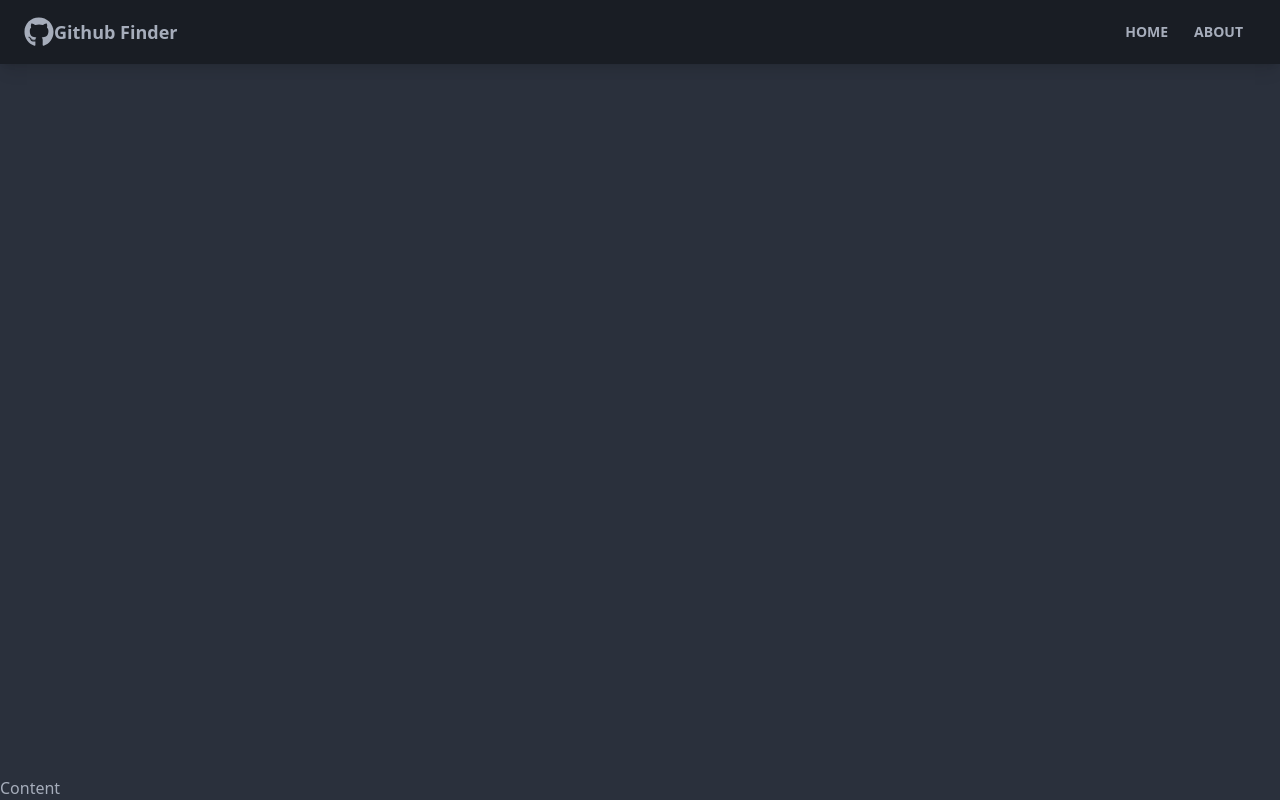
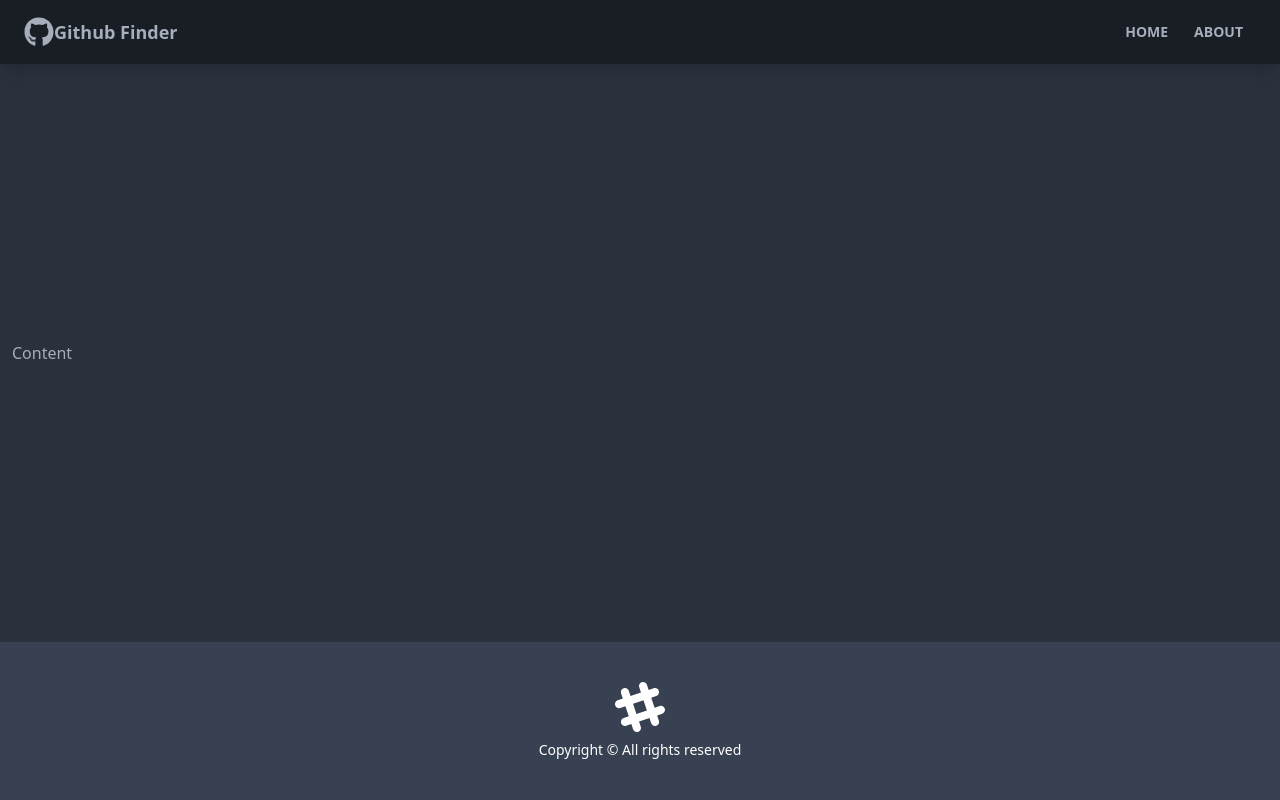
Before and after one commit to doniurek/github-finder, a React (Create React App) app: page / in a window 1280 px wide. Built offline with nearby package versions, Linux system fonts and the light colour scheme; the HTML template or start-up script is replaced by a standard one.

Commit message:
Footer Component

```diff
--- a/src/App.js
+++ b/src/App.js
@@ -1,5 +1,6 @@
 import { BrowserRouter as Router, Route } from "react-router-dom"
 import Navbar from "./components/layout/Navbar";
+import Footer from "./components/layout/Footer";
 
 function App() {
   return (
@@ -7,9 +8,11 @@
       <div className="flex flex-col justify-between h-screen">
         <Navbar />
 
-        <main>
+        <main className="container mx-auto px-3 pb-12">
           Content
         </main>
+
+        <Footer />
       </div>
     </Router>
   );
--- /dev/null
+++ b/src/components/layout/Footer.jsx
@@ -0,0 +1,24 @@
+function Footer() {
+  const footerYear = new Date().getFullYear
+
+  return (
+    <footer className="footer p-10 bg-gray-700 text-primary-content footer-center">
+      <div>
+      <svg
+          width='50'
+          height='50'
+          viewBox='0 0 24 24'
+          xmlns='http://www.w3.org/2000/svg'
+          fillRule='evenodd'
+          clipRule='evenodd'
+          className='inline-block fill-current'
+        >
+          <path d='M22.672 15.226l-2.432.811.841 2.515c.33 1.019-.209 2.127-1.23 2.456-1.15.325-2.148-.321-2.463-1.226l-.84-2.518-5.013 1.677.84 2.517c.391 1.203-.434 2.542-1.831 2.542-.88 0-1.601-.564-1.86-1.314l-.842-2.516-2.431.809c-1.135.328-2.145-.317-2.463-1.229-.329-1.018.211-2.127 1.231-2.456l2.432-.809-1.621-4.823-2.432.808c-1.355.384-2.558-.59-2.558-1.839 0-.817.509-1.582 1.327-1.846l2.433-.809-.842-2.515c-.33-1.02.211-2.129 1.232-2.458 1.02-.329 2.13.209 2.461 1.229l.842 2.515 5.011-1.677-.839-2.517c-.403-1.238.484-2.553 1.843-2.553.819 0 1.585.509 1.85 1.326l.841 2.517 2.431-.81c1.02-.33 2.131.211 2.461 1.229.332 1.018-.21 2.126-1.23 2.456l-2.433.809 1.622 4.823 2.433-.809c1.242-.401 2.557.484 2.557 1.838 0 .819-.51 1.583-1.328 1.847m-8.992-6.428l-5.01 1.675 1.619 4.828 5.011-1.674-1.62-4.829z'></path>
+        </svg>
+        <p>Copyright &copy; {footerYear} All rights reserved</p>
+      </div>
+    </footer>
+  )
+}
+
+export default Footer
```
